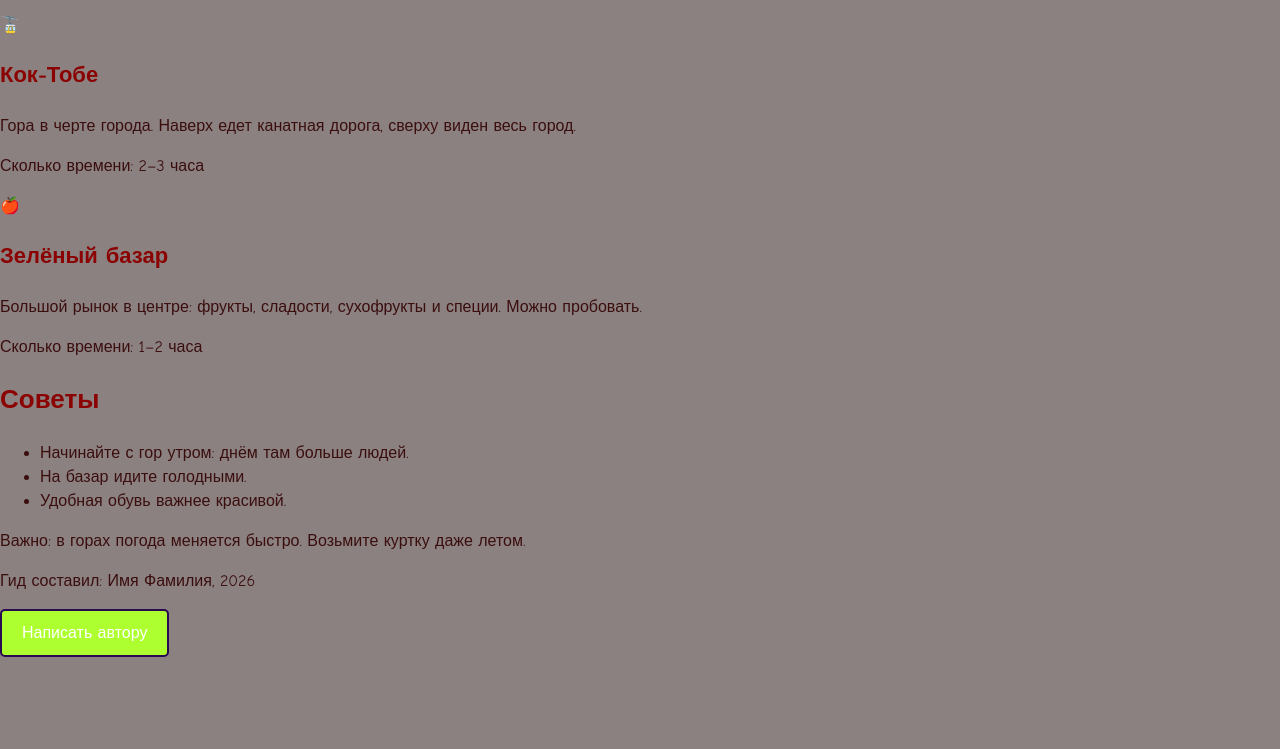
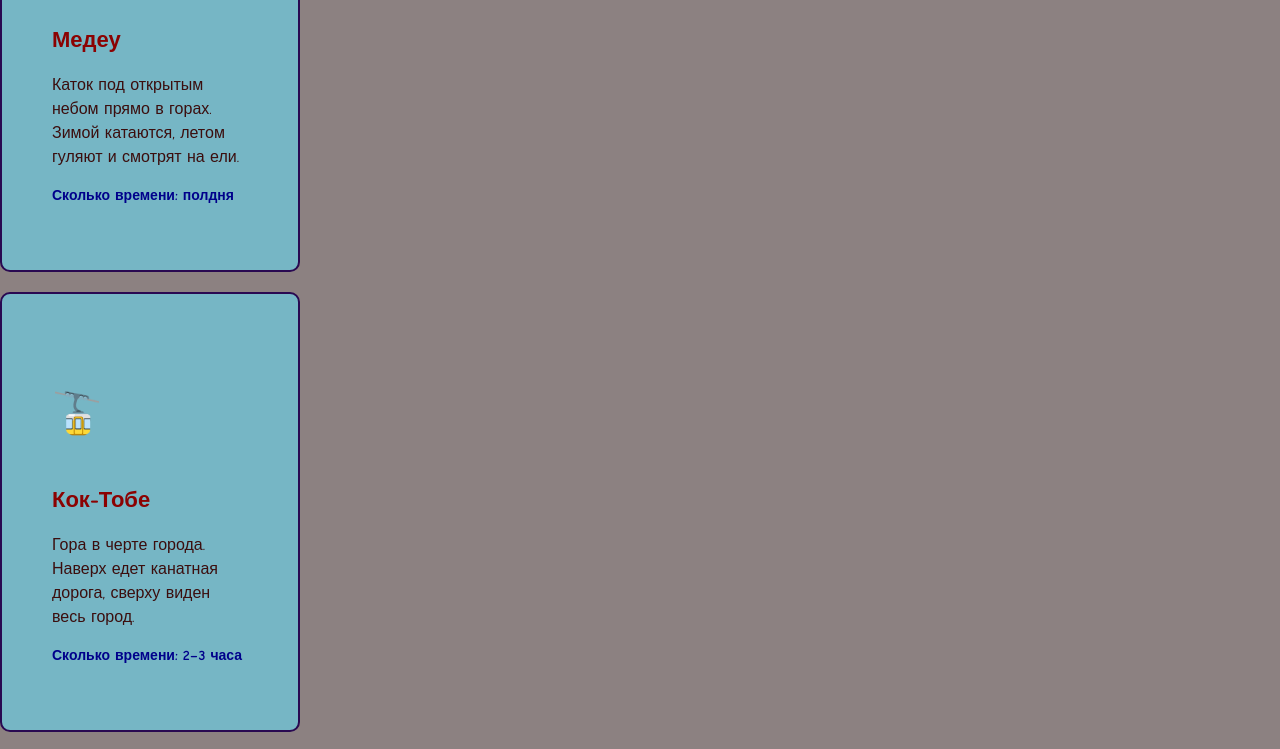
Before and after one commit to di1101/city-guide-dz, a plain HTML site: page index.html in a window 1280 px wide. Shown: the part 627-1376 px from the top of the page. Before the commit the page ends 1284 px from the top, so only its background shows below. Drawn offline with Linux system fonts and the light colour scheme.

Commit message:
style place cards

```diff
--- a/style.css
+++ b/style.css
@@ -60,3 +60,24 @@ a {
   color: white;
   border: 2px solid rgb(41, 9, 81);
 }
+.card {
+  width: 300px;
+  box-sizing: border-box;
+  padding: 50px;
+  border: 2px solid rgb(41, 9, 81);
+  border-radius: 10px;
+  background-color: rgb(118, 182, 197);
+  margin-bottom: 20px;
+}
+.card-icon {
+  font-size: 40px;
+}
+.card h3 {
+  margin-top: 10px;
+  margin-bottom: 10px;
+}
+.card-info {
+  font-size: 14px;
+  font-weight: bold;
+  color: darkblue;
+}
```
